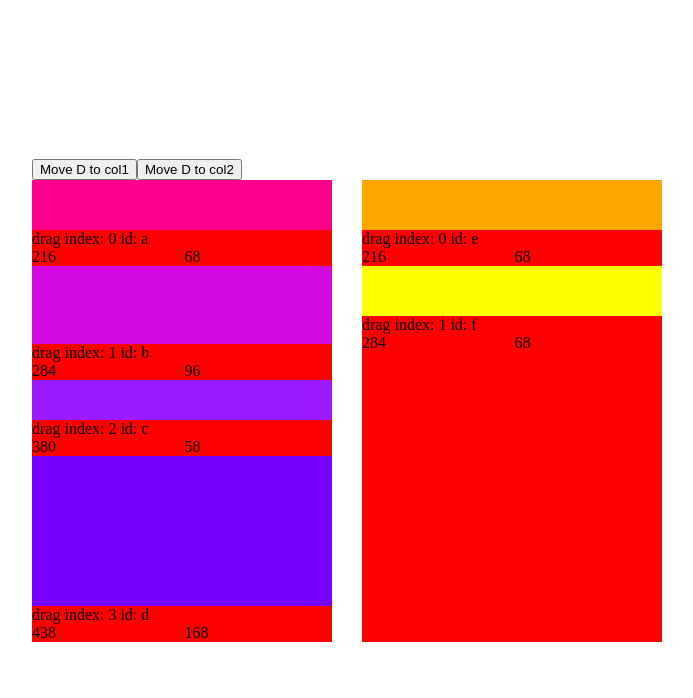
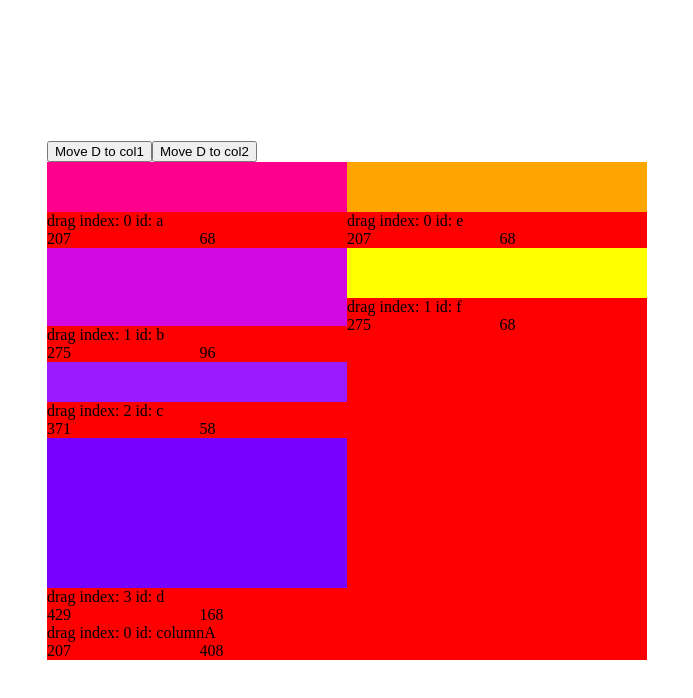
Before and after one commit to ocdi/framer-multi-column-dnd, a React (Create React App) app: page / in a window 1280 px wide. Shown: the top 698 px of the page, without its empty margins (293-986 px from the left). Built offline with nearby package versions, Linux system fonts and the light colour scheme.

Commit message:
Introduce nested containers

```diff
--- a/src/Container.tsx
+++ b/src/Container.tsx
@@ -43,6 +43,7 @@ interface IContainerProps {
   orientation?: "vertical" | "horizontal";
   onReorderItems?: (keys: string[]) => void;
   containerId: string;
+  level: number;
 }
 
 /*
@@ -83,7 +84,7 @@ export const debounce = (fn: Function, delay: number, immediate?: boolean) => {
 };
 
 export const Container: React.FC<IContainerProps> = ({
-  orientation,
+  orientation,level,
   onReorderItems,
   containerId,
   children
@@ -101,6 +102,7 @@ export const Container: React.FC<IContainerProps> = ({
   React.useEffect(() => {
     if (ref.current)
       dragContext?.setContainerPosition(
+        level,
         containerId,
         ref.current.getBoundingClientRect()
       );
--- a/src/DragContext.tsx
+++ b/src/DragContext.tsx
@@ -13,10 +13,11 @@ type DragContextApi = {
   setDragPosition: (key: string, position: Position) => void;
   dragPosition: React.MutableRefObject<KeyedPosition | undefined>;
   setContainerPosition: (
+    level: number,
     containerId: string,
     position: Position
   ) => void;
-  getOverlappingDraggableId: (rect: Position) => string;
+  getOverlappingDraggableId: (rect: Position, parentLevel: number) => string;
 
   draggingItem: React.MutableRefObject<DraggingItem | undefined>;
 };
@@ -27,15 +28,17 @@ export const useDragContext = () => React.useContext(DragContext);
 
 export const DragContextProvider: React.FC = ({ children }) => {
   const draggedPosition = React.useRef<KeyedPosition>();
-  const containers = React.useRef<Record<string, Position>>({});
+  const containers = React.useRef<Record<string, Position>[]>([]);
 
   const draggingItem = React.useRef<DraggingItem | undefined>(undefined);
 
   function setContainerPosition(
+    level: number,
     containerId: string,
     position: Position
   ) {
-    containers.current[containerId] = position;
+    containers.current[level] = containers.current[level] ?? {};
+    containers.current[level][containerId] = position;
   }
 
   function setDragPosition(k, p) {
@@ -50,9 +53,9 @@ export const DragContextProvider: React.FC = ({ children }) => {
           setContainerPosition,
           draggingItem,
           dragPosition: draggedPosition,
-          getOverlappingDraggableId: (rect: Position) => {
+          getOverlappingDraggableId: (rect, parentLevel) => {
             if (!rect) return;
-            const intersect2 = Object.entries(containers.current)
+            const intersect2 = Object.entries(containers.current[parentLevel])
               .map(([key, rectSelection]) => {
                 const x_overlap = Math.max(
                   0,
--- a/src/Draggable.tsx
+++ b/src/Draggable.tsx
@@ -13,7 +13,9 @@ export interface IDraggableProps {
   dragEnd?: () => void;
   containerId?: string;
 
-  changeContainer: (container: string) => void
+  parentLevel: number;
+
+  changeContainer?: (container: string) => void
 }
 
 // Spring configs
@@ -66,17 +68,20 @@ export const Draggable = (props: IDraggableProps) => {
   return (
     <motion.div
       initial={false}
-      layout
-      layoutId={props.itemId}
-      drag
+      layout={props.parentLevel !== 1}
+      layoutId={props.parentLevel !== 1 ? props.itemId : undefined}
+      drag={props.parentLevel !== 1}
       ref={ref}
-      onDrag={(e, { point }) => {
+      onDrag={(e, d) => {
         if (!ref.current) {
           return;
         }
 
         setPosition(dragIndex, ref.current.getBoundingClientRect());
-        moveItem(dragIndex, point.y - offset);
+
+        // console.log((d.point.y - offset).toString() + " " + d.offset.y)
+
+        moveItem(dragIndex, d.point.y - offset);
 
         if (
           previousPos.current ===
@@ -90,7 +95,8 @@ export const Draggable = (props: IDraggableProps) => {
         );
 
         const overlapContainer = dragContext.getOverlappingDraggableId(
-          ref.current?.getBoundingClientRect()
+          ref.current?.getBoundingClientRect(),
+          props.parentLevel
         );
         if (overlapContainer !== props.containerId) {
           props.changeContainer(overlapContainer);
@@ -99,6 +105,7 @@ export const Draggable = (props: IDraggableProps) => {
       }}
       animate={dragging ? onTop : flat}
       onDragStart={(a, { point }) => {
+        console.log("drag start",props.itemId)
         props?.dragStart(dragIndex);
         dispatch({ type: "START", offset: point.y });
       }}
--- a/src/Example.tsx
+++ b/src/Example.tsx
@@ -8,73 +8,77 @@ export const Example = () => {
   const stuckColours = ["#FF008C", "#D309E1", "#9C1AFF", "#7700FF"];
   const stuckColours2 = ["red", "green", "blue", "#7700FF"];
 
-  const [ , rerender ] = React.useReducer(a => !a, false);
+  const [, rerender] = React.useReducer((a) => !a, false);
 
   const [columnA, setColumnA] = React.useState([
     {
       colour: stuckColours[0],
       height: 50,
-      key: "a"
+      key: "a",
     },
     {
       colour: stuckColours[1],
       height: 78,
-      key: "b"
+      key: "b",
     },
     {
       colour: stuckColours[2],
       height: 40,
-      key: "c"
+      key: "c",
     },
     {
       colour: stuckColours[3],
       height: 150,
-      key: "d"
-    }
+      key: "d",
+    },
   ]);
 
   const [columnB, setColumnB] = React.useState([
     {
       colour: "orange",
       height: 50,
-      key: "e"
+      key: "e",
     },
     {
       colour: "yellow",
       height: 50,
-      key: "f"
-    }
+      key: "f",
+    },
   ]);
 
   function reorderStuff(keys: string[]) {
     setColumnA(
-      keys.map((k) => {
+      keys
+        .map((k) => {
           return columnA.find((f) => f.key === k);
-      }).filter(a => !!a)
+        })
+        .filter((a) => !!a)
     );
   }
 
   function reorderStuffB(keys: string[]) {
     setColumnB(
-      keys.map((k) => {
+      keys
+        .map((k) => {
           return columnB.find((f) => f.key === k);
-      }).filter(a => !!a)
+        })
+        .filter((a) => !!a)
     );
   }
 
   function changeContainer(itemKey: string, containerId: string) {
     // find and move the item between containers
-    const ca = columnA.find(a=>a.key == itemKey);
+    const ca = columnA.find((a) => a.key == itemKey);
     let i;
     if (ca) {
       i = ca;
-      if (containerId == 'col1') return;
+      if (containerId == "col1") return;
       const index = columnA.indexOf(ca);
       columnA.splice(index, 1);
     }
-    const cb = columnB.find(a=>a.key == itemKey);
+    const cb = columnB.find((a) => a.key == itemKey);
     if (cb) {
-      if (containerId == 'col2') return;
+      if (containerId == "col2") return;
       i = cb;
       const index = columnB.indexOf(cb);
       columnB.splice(index, 1);
@@ -82,10 +86,10 @@ export const Example = () => {
 
     if (!i) return;
 
-    if (containerId == 'col1') columnA.push(i)
-    if (containerId == 'col2') columnB.push(i)
+    if (containerId == "col1") columnA.push(i);
+    if (containerId == "col2") columnB.push(i);
 
-    console.log('changed columns', columnA, columnB);
+    console.log("changed columns", columnA, columnB);
 
     setColumnA(columnA);
     setColumnB(columnB);
@@ -94,13 +98,13 @@ export const Example = () => {
   }
 
   function moveD1() {
-    changeContainer("d", "col1")
+    changeContainer("d", "col1");
   }
   function moveD() {
-    changeContainer("d", "col2")
+    changeContainer("d", "col2");
   }
 
-  console.log('rendering example');
+  console.log("rendering example");
   return (
     <>
       <button onClick={moveD1}>Move D to col1</button>
@@ -108,46 +112,55 @@ export const Example = () => {
 
       <DragContextProvider>
         {" "}
-      <div
-        style={{
-          display: "grid",
-          gridTemplateColumns: "300px 300px",
-          columnGap: 30
-        }}
-      >
-
-
-        <Container containerId="col1" onReorderItems={reorderStuff}>
+        <div>
+          <Container level={0} orientation="horizontal" containerId="row">
+            <Draggable parentLevel={0} itemId="columnA">
+              <Container level={1} containerId="col1" onReorderItems={reorderStuff}>
                 {columnA.map((c, i) => {
                   return (
-              <Draggable key={c.key} itemId={c.key} changeContainer={(containerId) => changeContainer(c.key, containerId)}>
+                    <Draggable
+                      key={c.key}
+                      parentLevel={1}
+                      itemId={c.key}
+                      changeContainer={(containerId) =>
+                        changeContainer(c.key, containerId)
+                      }
+                    >
                       <div
                         style={{
                           width: 300,
                           height: c.height,
-                    backgroundColor: c.colour
+                          backgroundColor: c.colour,
                         }}
                       />
                     </Draggable>
                   );
                 })}
               </Container>
-
-        <Container containerId="col2" onReorderItems={reorderStuffB}>
+            </Draggable>
+            <Container level={1} containerId="col2" onReorderItems={reorderStuffB}>
               {columnB.map((c, i) => {
                 return (
-              <Draggable key={c.key} itemId={c.key} changeContainer={(containerId) => changeContainer(c.key, containerId)}>
+                  <Draggable
+                  parentLevel={1}
+                    key={c.key}
+                    itemId={c.key}
+                    changeContainer={(containerId) =>
+                      changeContainer(c.key, containerId)
+                    }
+                  >
                     <div
                       style={{
                         width: 300,
                         height: c.height,
-                    backgroundColor: c.colour
+                        backgroundColor: c.colour,
                       }}
                     />
                   </Draggable>
                 );
               })}
             </Container>
+          </Container>
         </div>
       </DragContextProvider>
     </>
```
Lines whose indentation alone changed are shown as unchanged.
